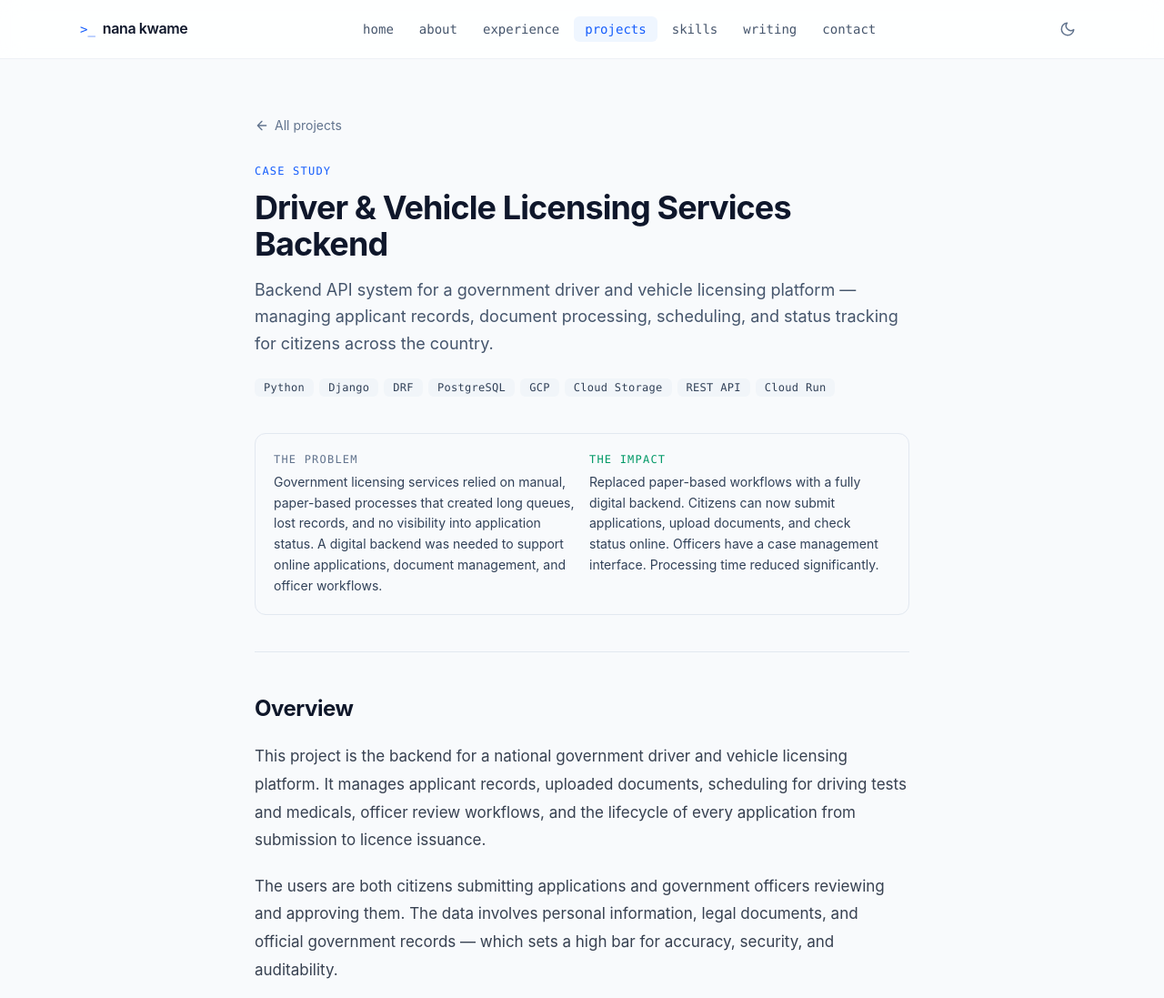
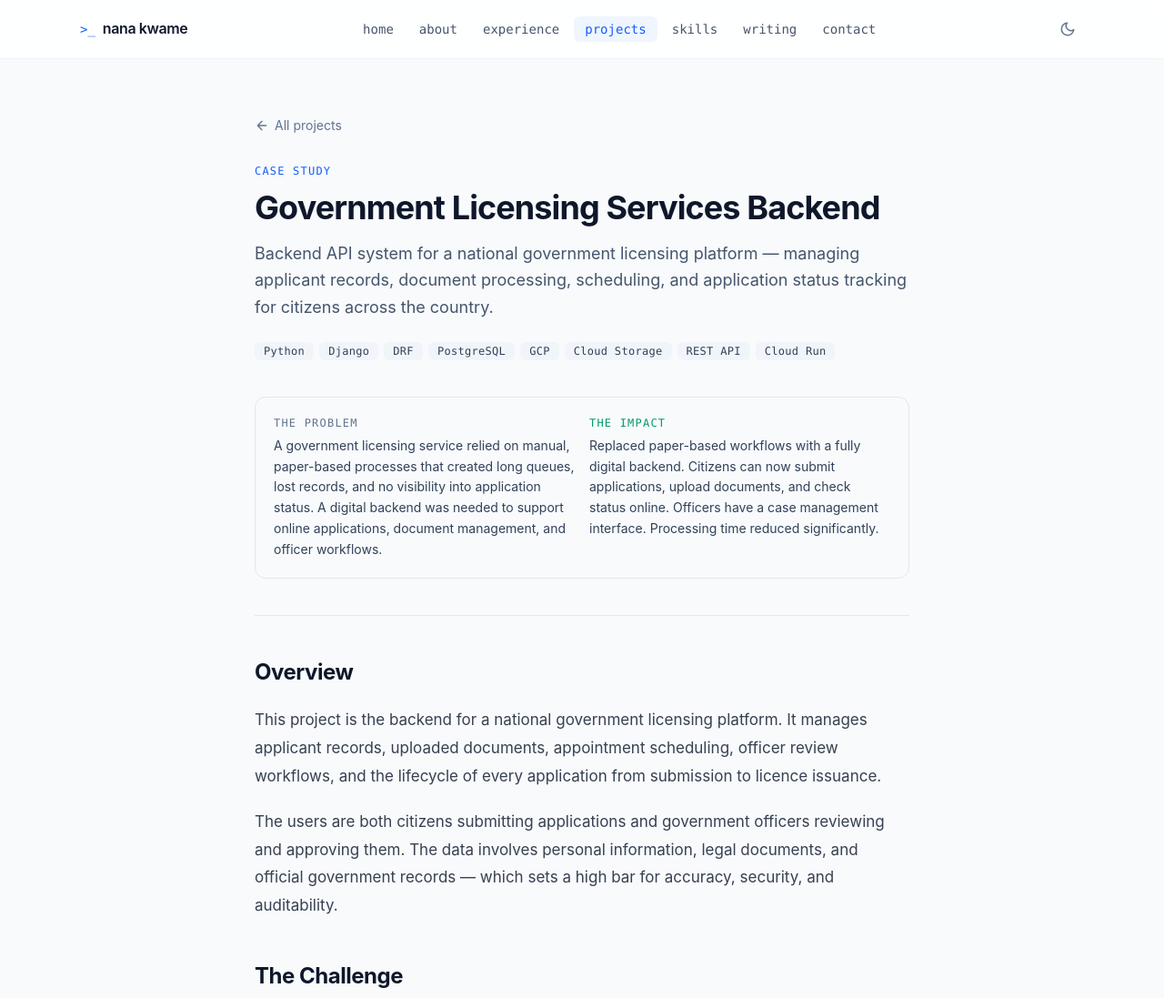
Before and after one commit to kwamito/kwamito.github.io, an Astro site: page /projects/driver-vehicle-services in a window 1280 px wide. Shown: the top 1097 px of the page at 91% size. Built offline with nearby package versions, Linux system fonts and the light colour scheme; Astro itself is replaced by a stand-in of ours.

Commit message:
chore: remove direct identification of government licensing client

```diff
--- a/src/content/projects/driver-vehicle-services.mdx
+++ b/src/content/projects/driver-vehicle-services.mdx
@@ -1,7 +1,7 @@
 ---
-title: "Driver & Vehicle Licensing Services Backend"
-description: "Backend API system for a government driver and vehicle licensing platform — managing applicant records, document processing, scheduling, and status tracking for citizens across the country."
-problem: "Government licensing services relied on manual, paper-based processes that created long queues, lost records, and no visibility into application status. A digital backend was needed to support online applications, document management, and officer workflows."
+title: "Government Licensing Services Backend"
+description: "Backend API system for a national government licensing platform — managing applicant records, document processing, scheduling, and application status tracking for citizens across the country."
+problem: "A government licensing service relied on manual, paper-based processes that created long queues, lost records, and no visibility into application status. A digital backend was needed to support online applications, document management, and officer workflows."
 impact: "Replaced paper-based workflows with a fully digital backend. Citizens can now submit applications, upload documents, and check status online. Officers have a case management interface. Processing time reduced significantly."
 tags: ["Python", "Django", "DRF", "PostgreSQL", "GCP", "Cloud Storage", "REST API", "Cloud Run"]
 order: 2
@@ -10,7 +10,7 @@ featured: true
 
 ## Overview
 
-This project is the backend for a national government driver and vehicle licensing platform. It manages applicant records, uploaded documents, scheduling for driving tests and medicals, officer review workflows, and the lifecycle of every application from submission to licence issuance.
+This project is the backend for a national government licensing platform. It manages applicant records, uploaded documents, appointment scheduling, officer review workflows, and the lifecycle of every application from submission to licence issuance.
 
 The users are both citizens submitting applications and government officers reviewing and approving them. The data involves personal information, legal documents, and official government records — which sets a high bar for accuracy, security, and auditability.
 
--- a/src/pages/experience.astro
+++ b/src/pages/experience.astro
@@ -15,7 +15,7 @@ const roles = [
     current: true,
     highlights: [
       'Designed and built a national-scale payment and transaction processing platform handling 10,000+ daily transactions, including automated reconciliation, multi-gateway routing, and real-time reporting.',
-      'Architected and delivered the backend for a government Driver and Vehicle Licensing Services platform, serving citizens at national scale with strict data integrity and compliance requirements.',
+      'Architected and delivered the backend for a national government licensing platform, serving citizens at scale with strict data integrity and compliance requirements.',
       'Built a reporting and analytics engine using PostgreSQL materialized views, reducing report generation time from minutes to seconds for high-volume data workloads.',
       'Led migration of core services to Google Cloud Platform (Cloud Run + Cloud SQL), implementing zero-downtime deployment pipelines with GitHub Actions and Docker.',
       'Implemented observability stack using GlitchTip (Sentry-compatible) for error tracking, structured logging, and production performance monitoring across all services.',
```
